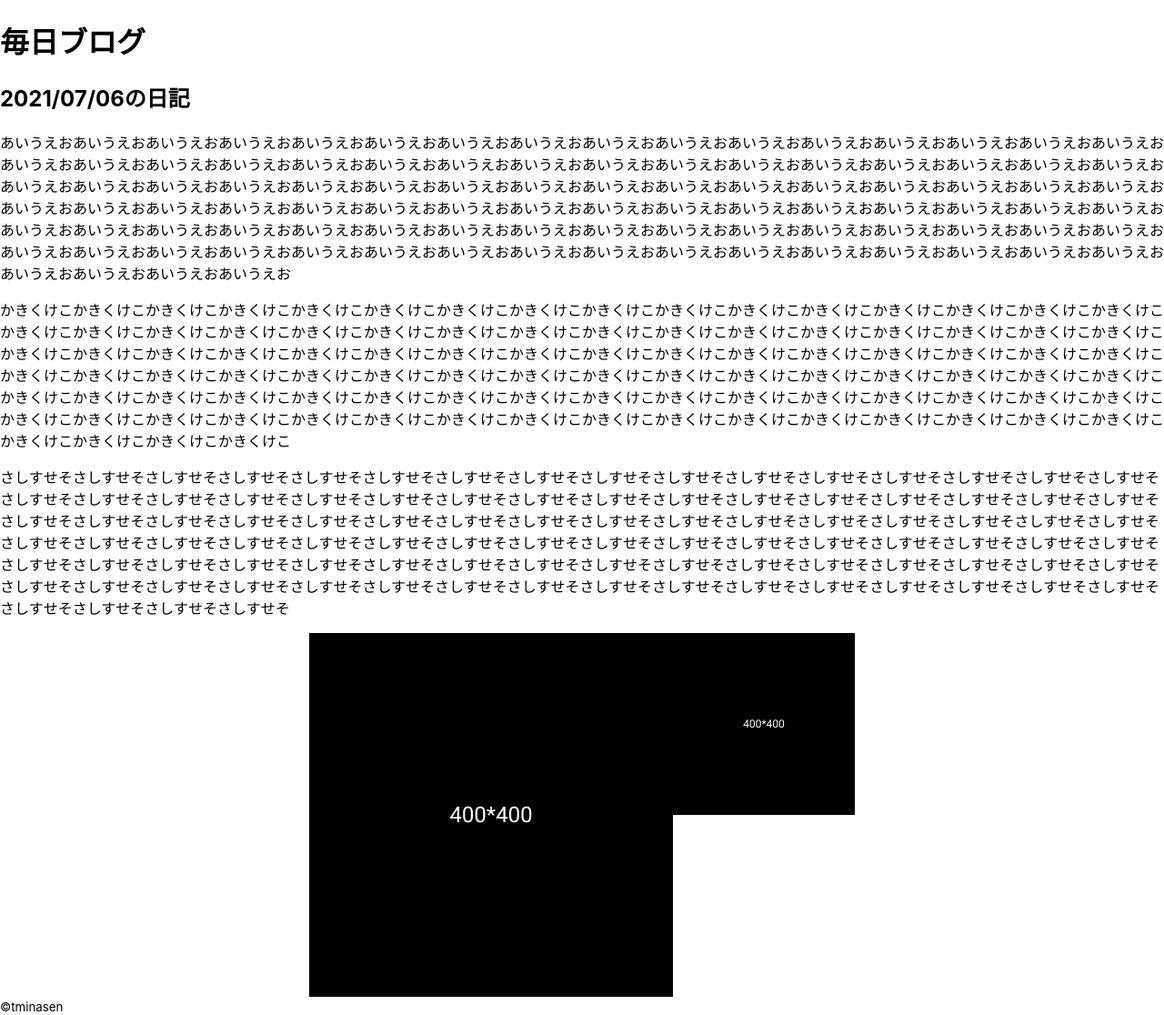
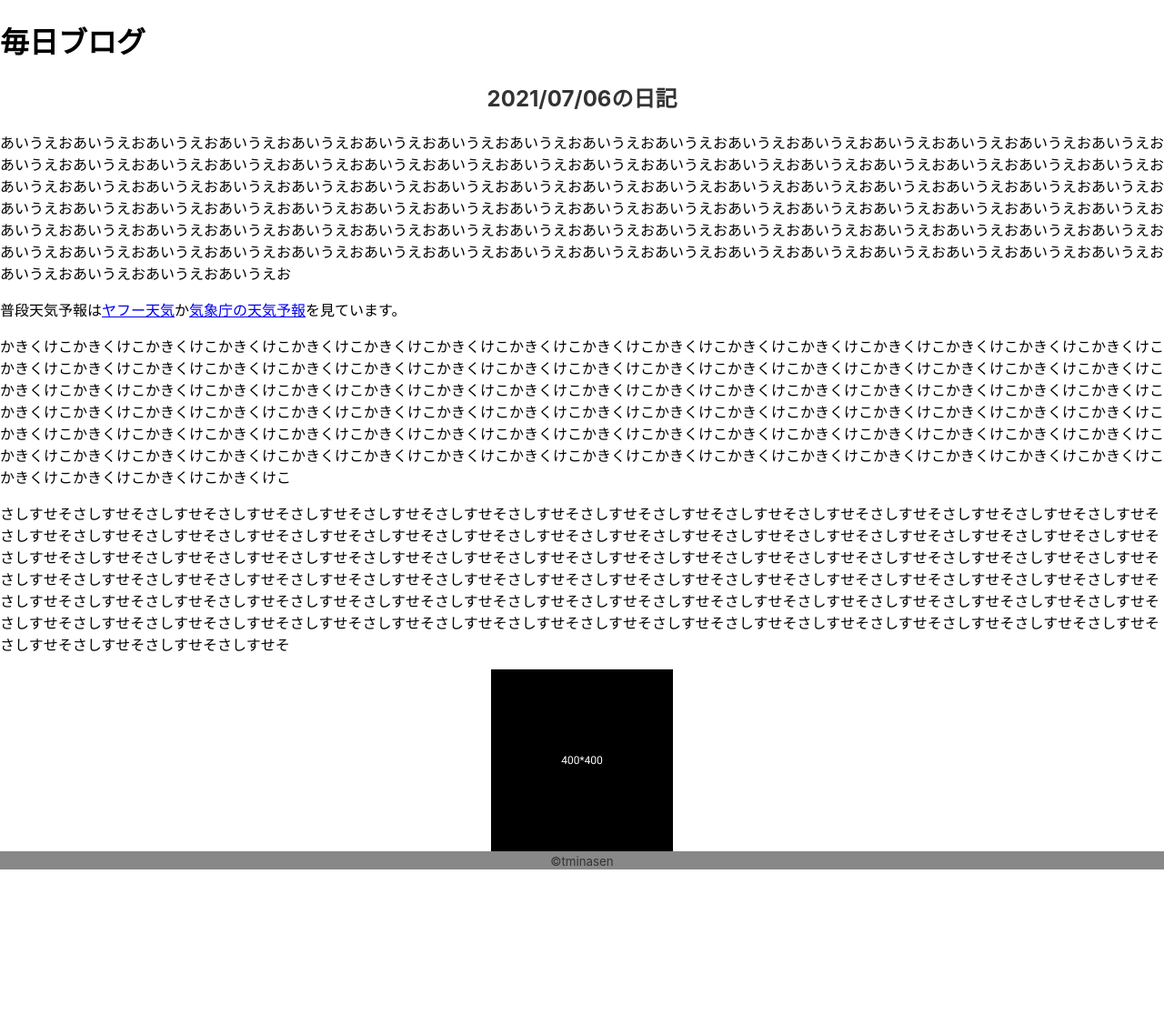
Before and after one commit to Tetsuya-Minase/program-samples, a React (Create React App) app in the folder a11y-react/: page / in a window 1280 px wide. Shown: the whole page at 91% size. After the commit the page ends 956 px from the top, so only its background shows below. Built offline with nearby package versions, Linux system fonts and the light colour scheme.

Commit message:
feat: add @axe-core/react sample

```diff
--- a/a11y-react/package.json
+++ b/a11y-react/package.json
@@ -37,6 +37,7 @@
     ]
   },
   "devDependencies": {
+    "@axe-core/react": "^4.2.2",
     "@typescript-eslint/eslint-plugin": "^4.28.2",
     "@typescript-eslint/parser": "^4.28.2",
     "eslint": "^7.30.0",
--- a/a11y-react/src/components/Footer.tsx
+++ b/a11y-react/src/components/Footer.tsx
@@ -1,7 +1,11 @@
 import React from 'react';
 import styled from 'styled-components';
 
-const FooterWrapper = styled.footer``
+const FooterWrapper = styled.footer`
+  background-color: #888;
+  color: #333;
+  text-align: center;
+`;
 const Copyright = styled.small``;
 
 export const Footer: React.VFC = () => {
--- a/a11y-react/src/components/Image.tsx
+++ b/a11y-react/src/components/Image.tsx
@@ -16,7 +16,7 @@ interface Props {
 }
 export const Image = ({ url }: Props): JSX.Element => {
   return <Wrapper>
-    <img src={url} />
+    {/* <img src={url} /> */}
     <StyledImage src={url} />
   </Wrapper>;
 };
--- a/a11y-react/src/components/Main.tsx
+++ b/a11y-react/src/components/Main.tsx
@@ -5,8 +5,12 @@ import LargeImage from '../assets/large.png';
 
 const MainWrapper = styled.main``
 const Article = styled.article``;
-const Title = styled.h1``;
+const Title = styled.h1`
+  text-align: center;
+  color: #333;
+`;
 const Paragraph = styled.p``;
+const Link = styled.a``;
 
 export const Main: React.VFC = () => {
 
@@ -14,6 +18,10 @@ export const Main: React.VFC = () => {
     <Article>
       <Title>2021/07/06の日記</Title>
       <Paragraph>{'あいうえお'.repeat(100)}</Paragraph>
+      <Paragraph>
+        普段天気予報は<Link href="https://weather.yahoo.co.jp/weather/" target="_blank">ヤフー天気</Link>か<Link href="https://www.jma.go.jp/bosai/forecast/" target="_blank">気象庁の天気予報</Link>を見ています。
+        <Link href="https://yahoo.co.jp" />
+      </Paragraph>
       <Paragraph>{'かきくけこ'.repeat(100)}</Paragraph>
       <Paragraph>{'さしすせそ'.repeat(100)}</Paragraph>
       <Image url={LargeImage} />
--- a/a11y-react/src/index.tsx
+++ b/a11y-react/src/index.tsx
@@ -4,12 +4,25 @@ import './index.css';
 import App from './App';
 import reportWebVitals from './reportWebVitals';
 
+if (process.env.NODE_ENV !== 'production') {
+  import('@axe-core/react').then(axe => {
+    axe.default(React, ReactDOM, 1000);
     ReactDOM.render(
       <React.StrictMode>
         <App />
       </React.StrictMode>,
       document.getElementById('root')
     );
+  });
+} else {
+  ReactDOM.render(
+    <React.StrictMode>
+      <App />
+    </React.StrictMode>,
+    document.getElementById('root')
+  );
+}
+
 
 // If you want to start measuring performance in your app, pass a function
 // to log results (for example: reportWebVitals(console.log))
```
Lines whose indentation alone changed are shown as unchanged.
